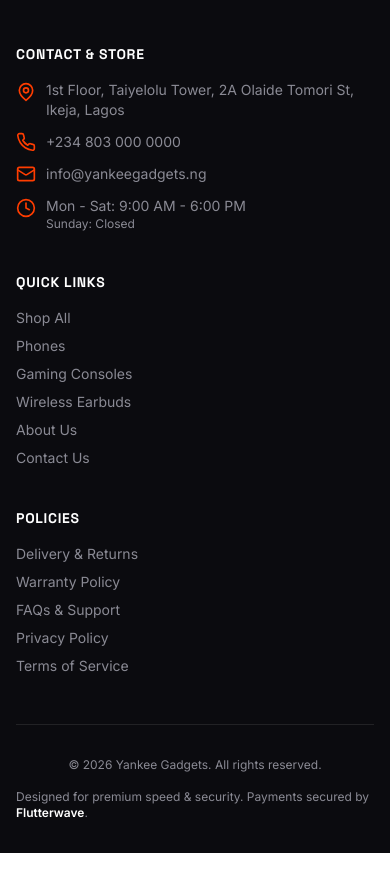
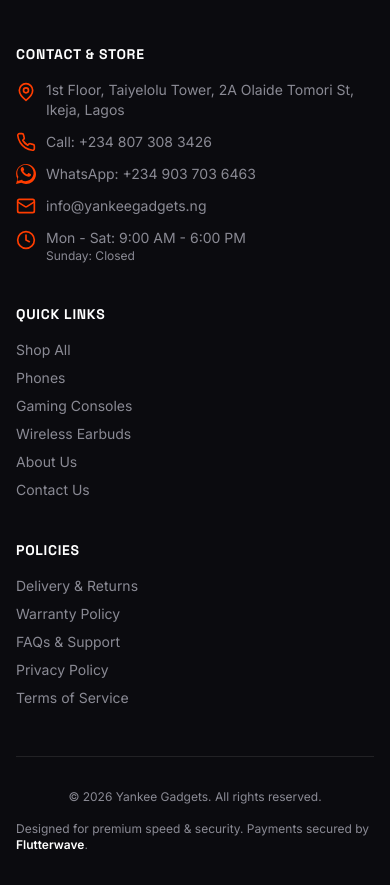
Before and after one commit to noahdevelopsio/Yankeegadget, a Next.js app: page / in a window 390 px wide. Shown: the part 3887-4772 px from the top of the page. Before the commit the page ends 4740 px from the top, so only its background shows below. Built offline with nearby package versions, Linux system fonts and the light colour scheme; no server answers; the database is empty.

Commit message:
feat: configure official WhatsApp and call phone lines

```diff
--- a/components/storefront/Footer.tsx
+++ b/components/storefront/Footer.tsx
@@ -39,7 +39,13 @@ export default function Footer() {
               </li>
               <li className="flex items-center gap-2.5">
                 <Phone className="w-5 h-5 text-brand-orange shrink-0" />
-                <span>+234 803 000 0000</span>
+                <span>Call: +234 807 308 3426</span>
+              </li>
+              <li className="flex items-center gap-2.5">
+                <svg className="w-5 h-5 text-brand-orange shrink-0 fill-current" viewBox="0 0 24 24">
+                  <path d="M.057 24l1.687-6.163c-1.041-1.804-1.588-3.849-1.587-5.946C.06 5.348 5.397.01 12.008.01c3.202.001 6.212 1.246 8.477 3.514 2.266 2.268 3.507 5.28 3.505 8.484-.004 6.657-5.34 11.997-11.953 11.997-2.005-.001-3.973-.502-5.724-1.455L0 24zm6.59-4.846c1.6.95 3.188 1.449 4.625 1.451 5.403.002 9.803-4.392 9.806-9.799.002-2.618-1.01-5.079-2.859-6.93C16.378 2.025 13.926.982 11.312.982c-5.4.001-9.79 4.394-9.794 9.8 0 1.554.439 3.076 1.272 4.417L1.8 20.317l5.303-1.393c1.118.608 2.274.927 3.544.927h.001zm10.743-7.234c-.305-.152-1.802-.888-2.082-.99-.28-.102-.485-.152-.687.152-.202.305-.783.99-.96 1.192-.177.202-.355.228-.66.076-.305-.152-1.288-.475-2.454-1.517-.9-.803-1.508-1.794-1.685-2.099-.177-.305-.019-.47.133-.621.137-.137.305-.355.457-.533.152-.177.202-.305.305-.508.102-.202.051-.381-.025-.533-.076-.152-.687-1.653-.941-2.262-.247-.594-.5-.513-.687-.523-.177-.008-.38-.011-.583-.011-.203 0-.533.076-.812.381-.28.305-1.066 1.041-1.066 2.54 0 1.498 1.091 2.943 1.243 3.146.152.202 2.148 3.28 5.203 4.602.726.313 1.291.5 1.733.64.73.232 1.393.197 1.917.12.584-.086 1.802-.736 2.057-1.447.255-.71.255-1.32.178-1.447-.076-.127-.28-.203-.584-.355z"/>
+                </svg>
+                <span>WhatsApp: +234 903 703 6463</span>
               </li>
               <li className="flex items-center gap-2.5">
                 <Mail className="w-5 h-5 text-brand-orange shrink-0" />
--- a/components/storefront/WhatsAppButton.tsx
+++ b/components/storefront/WhatsAppButton.tsx
@@ -15,7 +15,7 @@ export default function WhatsAppButton() {
     return () => clearTimeout(timer);
   }, []);
 
-  const phoneNumber = "2348030000000"; // Uncle Emeka's WhatsApp phone number
+  const phoneNumber = "2349037036463"; // Uncle Emeka's WhatsApp phone number
   const message = encodeURIComponent(
     "Hello Yankee Gadgets! I'm browsing your online store and would like to make an inquiry."
   );
```
